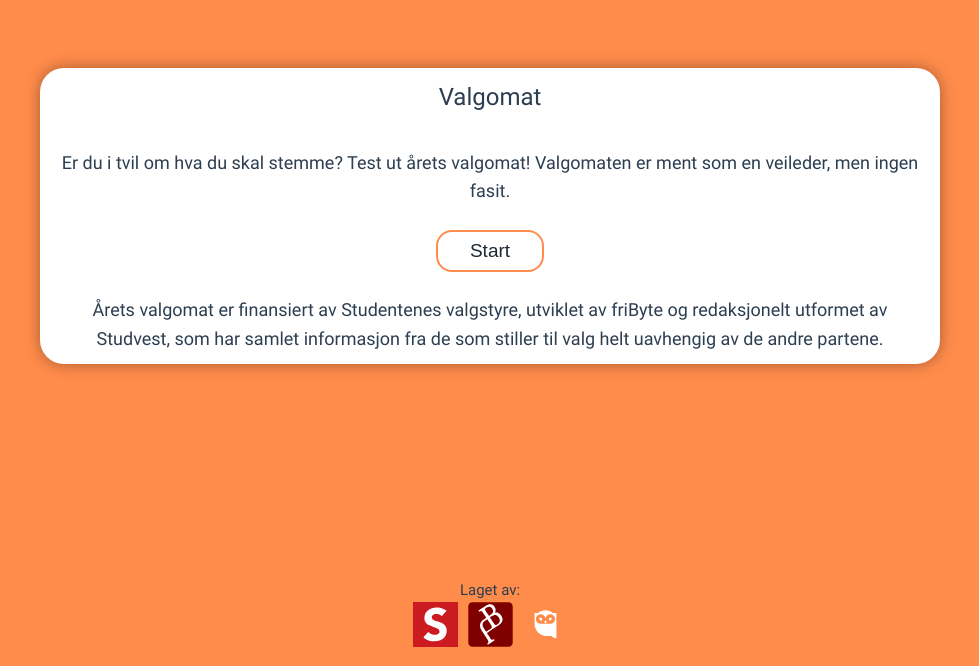
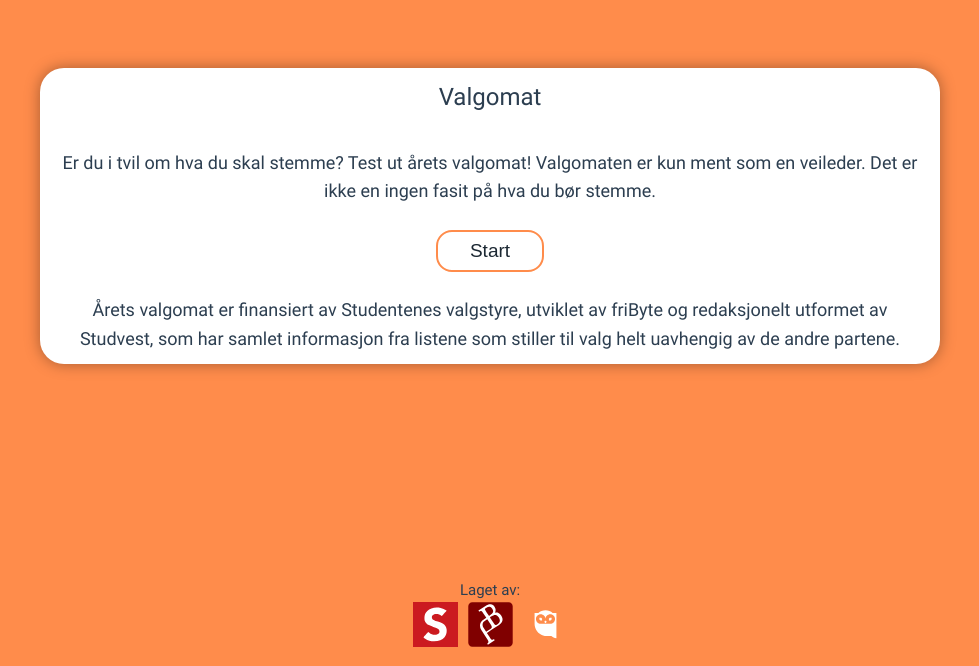
Before and after one commit to fribyte-code/valgomat, a Vue app: page / in a window 1280 px wide. Shown: the part 134-800 px from the top of the page, without its empty margins (150-1129 px from the left). Built offline with nearby package versions, Linux system fonts and the light colour scheme.

Commit message:
Endret: skriveleifer i spørsmål og påstander

```diff
--- a/src/components/Forside.vue
+++ b/src/components/Forside.vue
@@ -26,7 +26,7 @@ function restart() {
       <h1 class="heading">Valgomat</h1>
       <p class="explainer-text">
         Er du i tvil om hva du skal stemme? Test ut årets valgomat! Valgomaten
-        er ment som en veileder, men ingen fasit.
+        er kun ment som en veileder. Det er ikke en ingen fasit på hva du bør stemme.
       </p>
       <br />
       <button class="button" @click="hasStarted = true">Start</button>
@@ -34,7 +34,7 @@ function restart() {
       <p class="explainer-text p16">
         Årets valgomat er finansiert av Studentenes valgstyre, utviklet av
         friByte og redaksjonelt utformet av Studvest, som har samlet informasjon
-        fra de som stiller til valg helt uavhengig av de andre partene.
+        fra listene som stiller til valg helt uavhengig av de andre partene.
       </p>
     </section>
     <section v-if="hasStarted">
--- a/src/components/Resultat.vue
+++ b/src/components/Resultat.vue
@@ -49,10 +49,11 @@ const agreeMostWithParty = computed(() => orderedDistances.value[0][0]);
       >.
       <br />
       Husk at valgomaten bare er veiledende, og ikke en fasit på hva du skal
-      stemme. Vi oppfordrer til å lese mer om hva listene mener,
+      stemme. Vi oppfordrer til å lese mer om hva listene mener. vi har blant
+      annet intervjuet listekandidatene
       <a href="https://www.studvest.no/hva-vil-listene-gjore-for-deg/"
-        >for eksempel denne saken.</a
-      >
+        >HER</a
+      >.
     </p>
     <div v-for="[party, dist] of orderedDistances" :key="party">
       <span class="result-text">
```
Also changed, not shown: src/data/2022-lister.csv.
